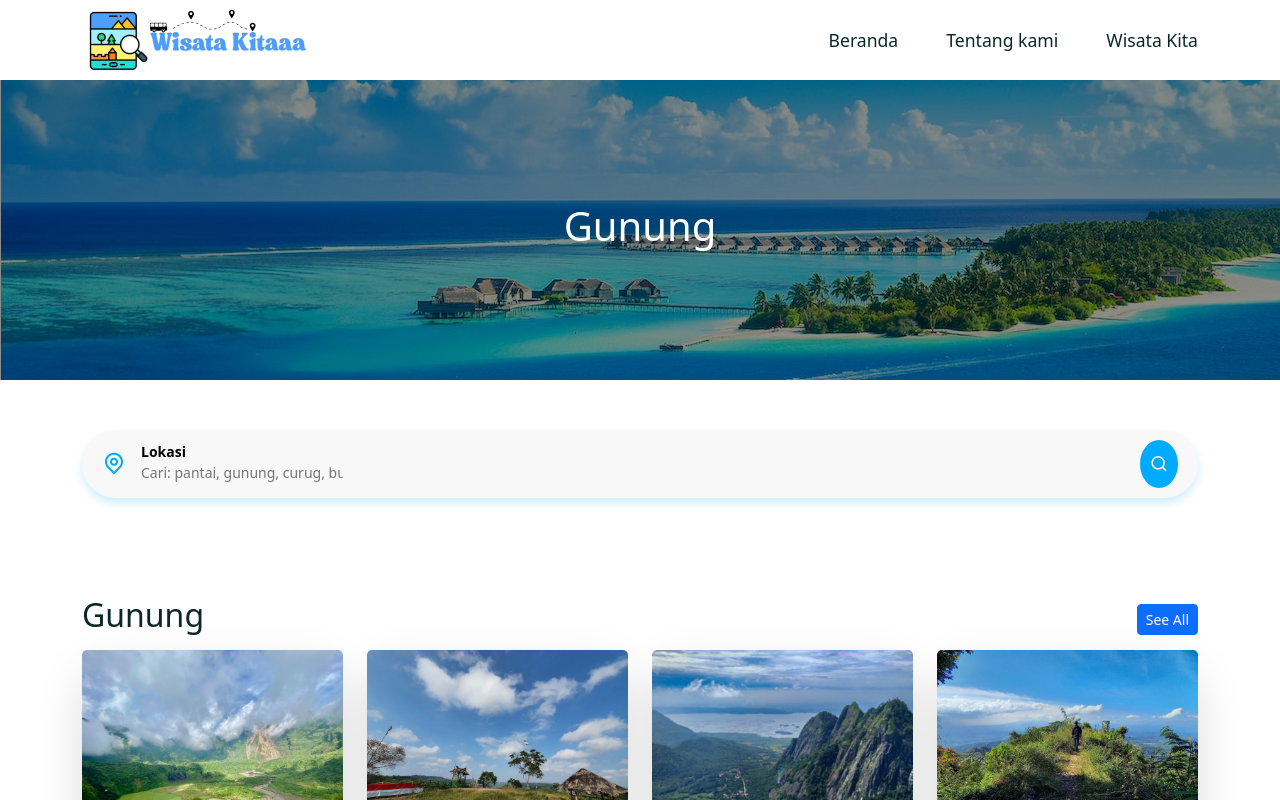
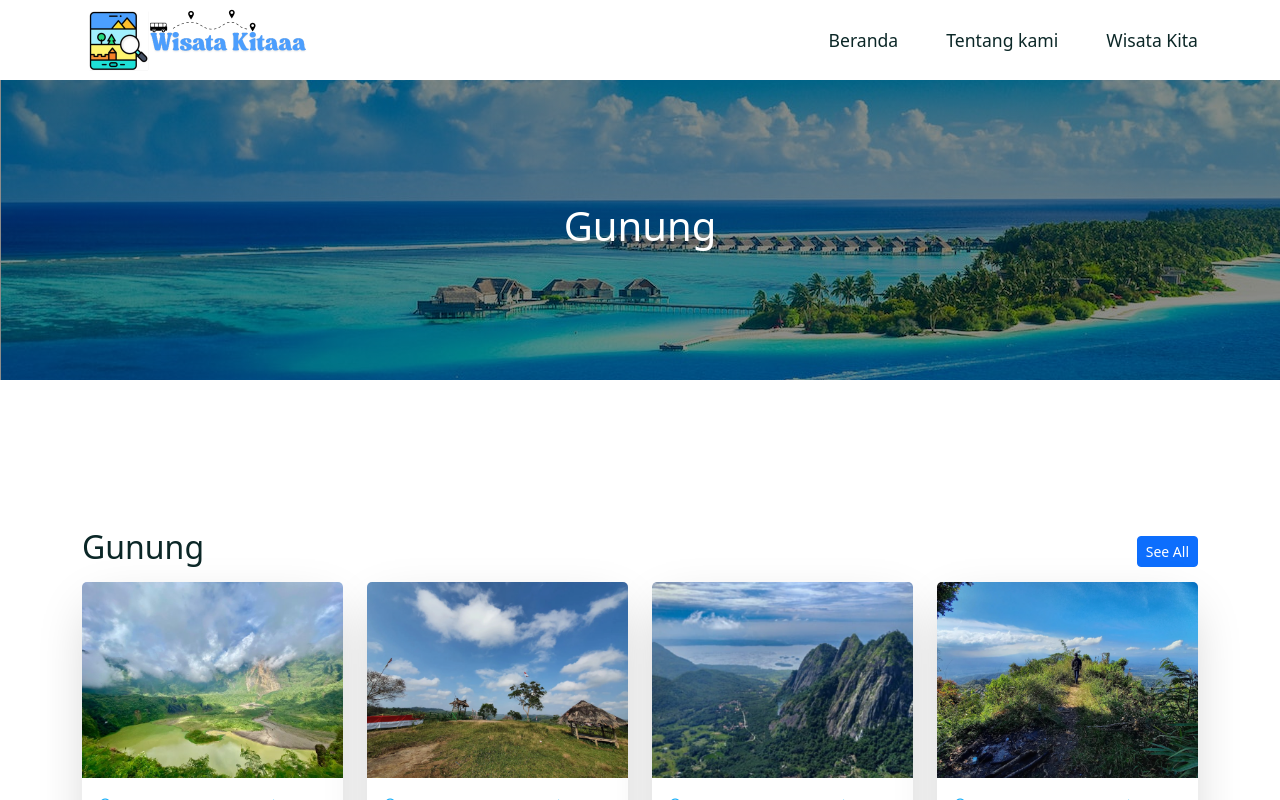
Before and after one commit to desipasilpiaarum/tour-management, a React (Create React App) app in the folder frontend/: page /gunung in a window 1280 px wide. Shown: the top 800 px of the page. Built offline with nearby package versions, Linux system fonts and the light colour scheme; a web font is replaced by a local one.

Commit message:
change/gunung

```diff
--- a/frontend/src/pages/Gunung.jsx
+++ b/frontend/src/pages/Gunung.jsx
@@ -55,8 +55,7 @@ const Gunung = () => {
       <section>
         <Container>
           <Row>
-            {/* Tambahkan SearchBar jika ingin */}
-            <SearchBar />
+
           </Row>
         </Container>
       </section>
```
